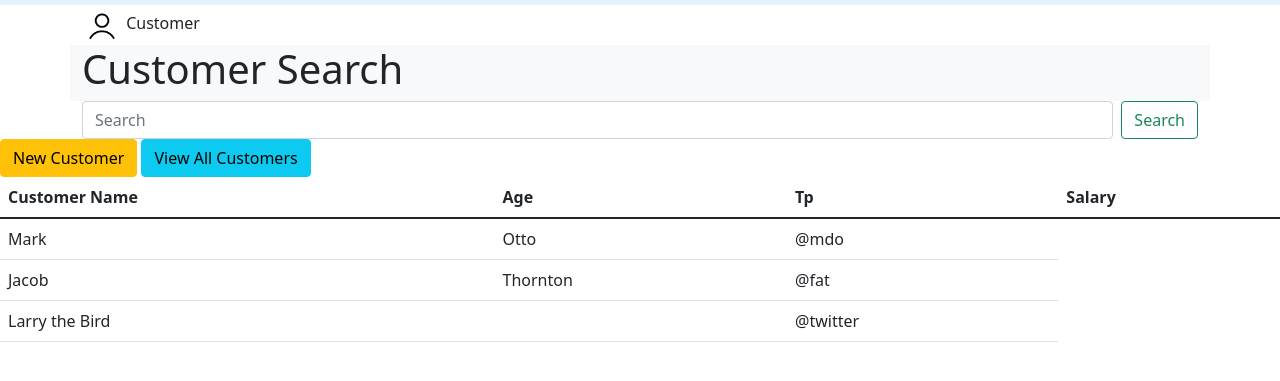
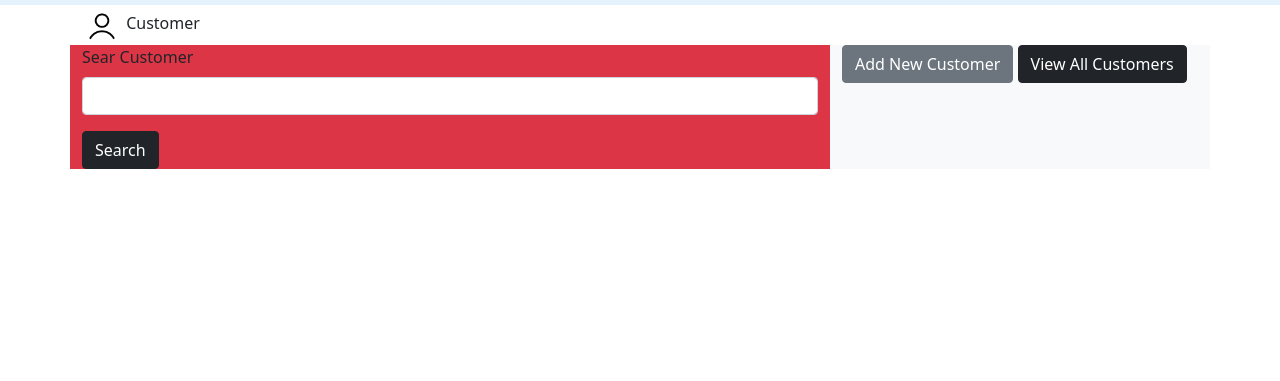
Before and after one commit to piushanCnakandala/MyProfile, a plain HTML site: page myproject/CSS Frameworks/BootstrapPOS/indexPOS.html in a window 1280 px wide. Shown: the part 51-432 px from the top of the page. Drawn offline with nearby package versions, Linux system fonts and the light colour scheme.

Commit message:
update search bar and buttons

```diff
--- a/myproject/CSS Frameworks/BootstrapPOS/indexPOS.html
+++ b/myproject/CSS Frameworks/BootstrapPOS/indexPOS.html
@@ -49,22 +49,42 @@
 
 
         <!--search customer bar-->
-<section class="container">
+
+
+<main class="container">
+
+    <!--title  -->
     <div>
         <img src="assets/img/icons8-customer-128.png" class="img-fluid" alt="=" width="40" height="30" >
         Customer
     </div>
 
-    <div class="row bg-light row-5" ><h1>Customer Search</h1></div>
+    <section class="row">
+        <div class="col-8 bg-danger">
+            <div class="mb-3">
+                <label class="form-label">Sear Customer</label>
+                <input type="id" class="form-control" id="exampleInputEmail1" aria-describedby="emailHelp">
+            </div>
+            <button type="button" class="btn btn-dark">Search</button>
+        </div>
+        <div class="col bg-light">
+            <button type="button" class="btn btn-secondary">Add New Customer</button>
+            <button type="button" class="btn btn-dark">View All Customers</button>
+        </div>
+
+    </section>
+</main>
+
+   <!-- <div class="row bg-light row-5" ><h1>Customer Search</h1></div>
     <div class="row">
         <form class="d-flex">
             <input class="form-control me-2" type="search" placeholder="Search" aria-label="Search">
             <button class="btn btn-outline-success" type="submit">Search</button>
         </form>
-    </div>
+    </div>-->
 
 </section>
-        <div>
+       <!-- <div>
             <button type="button" class="btn btn-warning">New Customer</button>
             <button type="button" class="btn btn-info">View All Customers</button>
         </div>
@@ -95,7 +115,7 @@
                 <td>@twitter</td>
             </tr>
             </tbody>
-        </table>
+        </table>-->
 
 <script src="https://cdn.jsdelivr.net/npm/bootstrap@5.1.3/dist/js/bootstrap.bundle.min.js" integrity="sha384-ka7Sk0Gln4gmtz2MlQnikT1wXgYsOg+OMhuP+IlRH9sENBO0LRn5q+8nbTov4+1p" crossorigin="anonymous"></script>
 </body>
```
